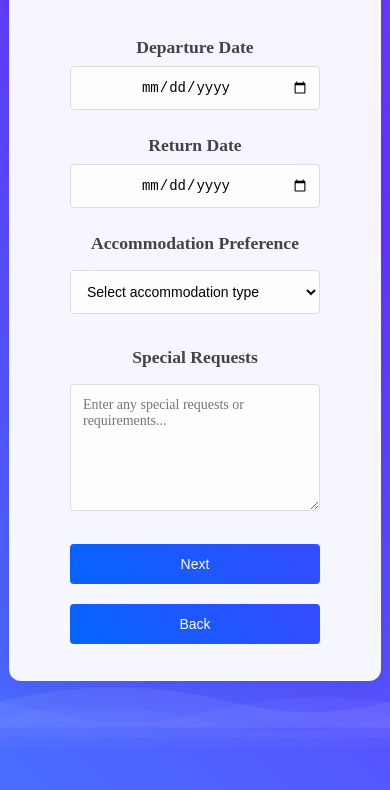
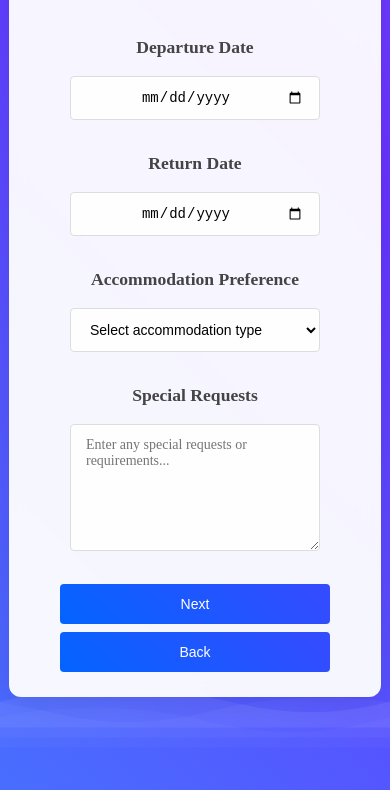
Before and after one commit to Ruvier14/Mars-Travel, a website: page secPage/index2.html in a window 390 px wide. Shown: the part 88-878 px from the top of the page. Drawn offline with Linux system fonts and the light colour scheme.

Commit message:
new vercel changes 3

```diff
--- a/secPage/index2.css
+++ b/secPage/index2.css
@@ -18,19 +18,16 @@ body {
 /* Container Styles */
 .container {
     background-color: rgba(255, 255, 255, 0.95);
-    padding: 40px;
+    padding: 3vh 3vw;
     border-radius: 12px;
     box-shadow: 0 4px 30px rgba(0, 0, 0, 0.1);
     backdrop-filter: blur(10px);
-    width: 100%;
+    width: 90%;
     max-width: 500px;
-    margin: 40px auto;
+    margin: 2vh auto;
     display: flex;
     flex-direction: column;
     align-items: center;
-    max-height: none;
-    overflow-y: visible;
-    padding: 20px;
     min-width: 300px;
 }
 
@@ -42,6 +39,8 @@ body {
     display: flex;
     flex-direction: column;
     align-items: center;
+    padding: 0 15px;
+    box-sizing: border-box;
 }
 
 label {
@@ -57,16 +56,16 @@ label {
 /* Input Styles */
 input, select, textarea {
     background-color: rgba(255, 255, 255, 0.9);
-    width: 80%;
+    width: 100%;
     padding: 12px 15px;
     border: 1px solid #ddd;
     border-radius: 4px;
     box-sizing: border-box;
     font-size: 16px;
-    margin: 8px auto;
+    margin: 8px 0;
     display: block;
     min-width: 250px;
-    max-width: 90%;
+    max-width: 100%;
 }
 
 /* Textarea Styles */
@@ -102,13 +101,12 @@ button {
     border: none;
     border-radius: 4px;
     cursor: pointer;
-    width: 80%;
-    font-size: 16px;
+    width: 100%;
+    max-width: 100%;
+    min-width: 250px;
     margin: 20px auto;
     display: block;
     transition: all 0.3s ease;
-    max-width: 90%;
-    min-width: 250px;
 }
 
 button:hover {
@@ -245,7 +243,9 @@ h1 {
     }
 
     input, select, textarea, button {
-        width: 90%;
+        width: 100%;
+        min-width: 280px;
+        max-width: 100%;
         font-size: clamp(14px, 2vw, 16px);
     }
 
@@ -263,9 +263,10 @@ h1 {
     }
 
     /* Make form elements more mobile-friendly */
-    input, select, textarea {
+    input, select, textarea, button {
         width: 100%;
-        padding: 12px;
+        min-width: 250px;
+        max-width: 100%;
         margin: 8px 0;
     }
 
@@ -285,43 +286,8 @@ h1 {
 
 /* Update input styles */
 input[type="date"] {
-    width: 80%;
-    margin: 0 auto;
     text-align: center;
     -webkit-appearance: none;
     -moz-appearance: none;
     appearance: none;
 }
-
-@media screen and (max-width: 768px) {
-    input[type="date"] {
-        width: 90%;
-        padding: 12px 15px;
-        font-size: clamp(14px, 2vw, 16px);
-    }
-}
-
-@media screen and (max-width: 480px) {
-    .form-group {
-        width: 100%;
-        padding: 0 10px;
-        box-sizing: border-box;
-        display: flex;
-        flex-direction: column;
-        align-items: center;
-    }
-
-    input[type="date"] {
-        width: 100%;
-        max-width: 280px;
-        text-align: center;
-        padding: 12px 10px;
-    }
-
-    /* Ensure labels are also centered */
-    label {
-        width: 100%;
-        text-align: center;
-        margin-bottom: 8px;
-    }
-}
```
